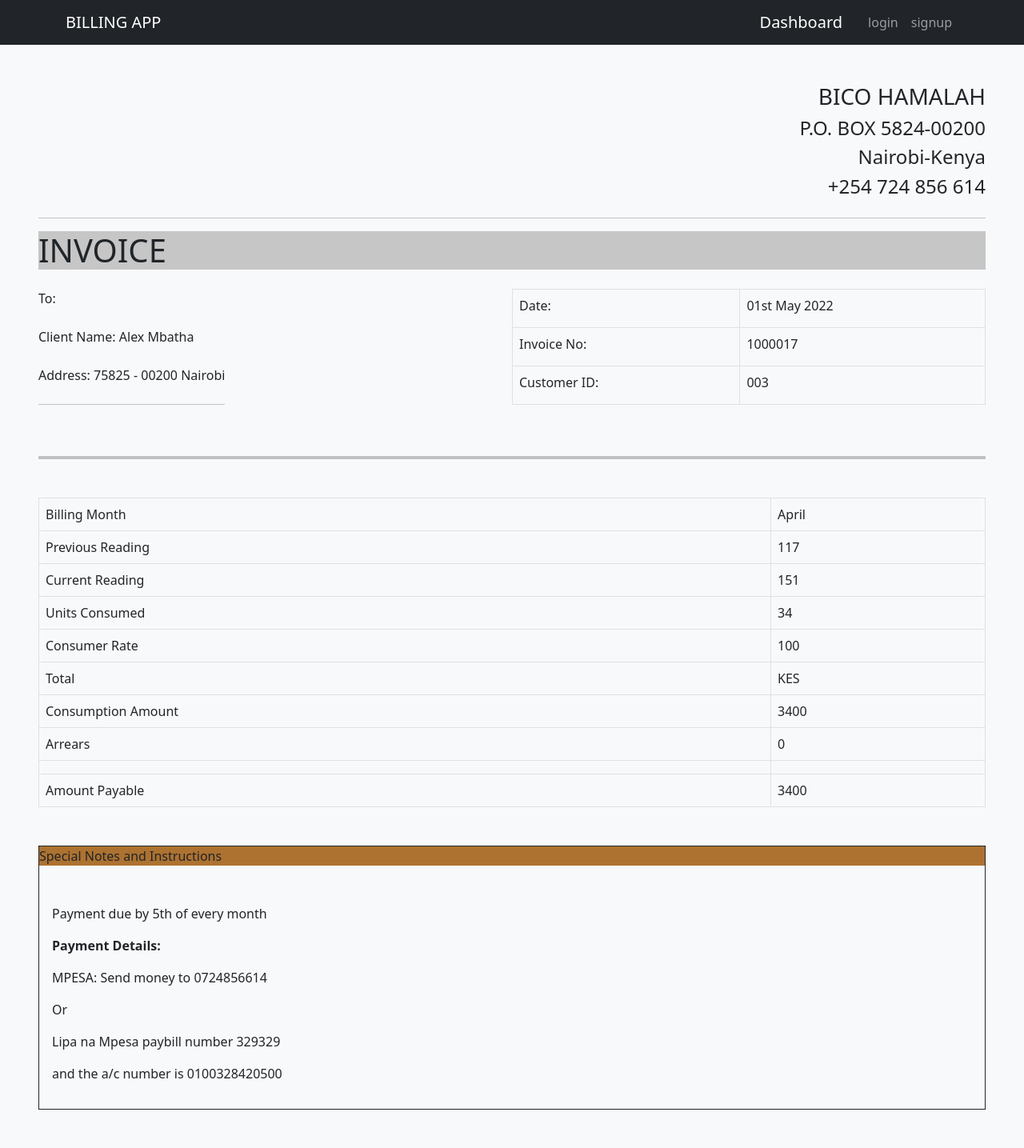
After one commit to darryl22/billing-app-prototype, a Django app: page /invoice/ in a window 1280 px wide. The commit adds this page. Shown: the whole page at 80% size. Run offline with Django 4.2, Linux system fonts and the light colour scheme; some libraries are stand-ins or nearby versions.

Commit message:
added invoice page

```diff
--- /dev/null
+++ b/base/templates/invoice.html
@@ -0,0 +1,93 @@
+{% extends 'main.html' %}
+
+{% block content %}
+
+<div class="p-5">
+    <div class="d-flex flex-column align-items-end">
+        <h3>BICO HAMALAH</h3>
+        <h4>P.O. BOX 5824-00200</h4>
+        <h4>Nairobi-Kenya</h4>
+        <h4>+254 724 856 614</h4>
+    </div>
+    <hr>
+    <h1 style="background-color: rgb(198, 198, 198);" class="mb-4">INVOICE</h1>
+    <div class="d-flex justify-content-between">
+        <div>
+            <p class="mb-4">To:</p>
+            <p class="mb-4">Client Name: Alex Mbatha</p>
+            <p class="mb-4">Address: 75825 - 00200 Nairobi</p>
+            <hr>
+        </div>
+        <table class="table table-bordered w-50">
+            <tr>
+                <td>Date:</td>
+                <td>01st May 2022</td>
+            </tr>
+            <tr>
+                <td>Invoice No:</td>
+                <td>1000017</td>
+            </tr>
+            <tr>
+                <td>Customer ID:</td>
+                <td>003</td>
+            </tr>
+        </table>
+    </div>
+    <hr class="my-5" style="background-color: rgb(31, 31, 31); height: 4px;">
+    <table class="table table-bordered">
+        <tr>
+            <td>Billing Month</td>
+            <td>April</td>
+        </tr>
+        <tr>
+            <td>Previous Reading</td>
+            <td>117</td>
+        </tr>
+        <tr>
+            <td>Current Reading</td>
+            <td>151</td>
+        </tr>
+        <tr>
+            <td>Units Consumed</td>
+            <td>34</td>
+        </tr>
+        <tr>
+            <td>Consumer Rate</td>
+            <td>100</td>
+        </tr>
+        <tr>
+            <td>Total</td>
+            <td>KES</td>
+        </tr>
+        <tr>
+            <td>Consumption Amount</td>
+            <td>3400</td>
+        </tr>
+        <tr>
+            <td>Arrears</td>
+            <td>0</td>
+        </tr>
+        <tr>
+            <td></td>
+            <td></td>
+        </tr>
+        <tr>
+            <td>Amount Payable</td>
+            <td>3400</td>
+        </tr>
+    </table>
+
+    <div class="mt-5 border border-dark">
+        <p style="background-color: rgb(173, 114, 48);">Special Notes and Instructions</p>
+        <div class="p-3">
+            <p class="my-3">Payment due by 5th of every month</p>
+            <p class="fw-bold">Payment Details:</p>
+            <p>MPESA: Send money to 0724856614</p>
+            <p>Or</p>
+            <p>Lipa na Mpesa paybill number 329329</p>
+            <p>and the a/c number is 0100328420500</p>
+        </div>
+    </div>
+
+</div>
+{% endblock %}
--- a/base/templates/main.html
+++ b/base/templates/main.html
@@ -10,7 +10,7 @@
     <link rel="stylesheet" href="..\..\static\plugin\bootstrap-5.2.3-dist\bootstrap-5.2.3-dist\css\bootstrap.min.css">
 </head>
 <body class="bg-light">
-    <div class="navbar navbar-expand navbar-dark bg-dark">
+    <div class="navbar navbar-expand navbar-dark bg-dark main-nav">
         <div class="container">
             <a href="/" class="navbar-brand">BILLING APP</a>
             <div class="navbar-nav">
--- a/base/urls.py
+++ b/base/urls.py
@@ -8,4 +8,5 @@ urlpatterns = [
     path('logout/', views.logoutUser, name="logout"),
     path('dashboard/', views.dashboard, name="dashboard"),
     path('utilityDetails/<str:pk>/', views.UtilityDetails, name="utilityDetails"),
+    path('invoice/', views.invoice, name="invoice")
 ]
--- a/base/views.py
+++ b/base/views.py
@@ -16,16 +16,16 @@ def loginUser(request):
         password = request.POST.get("password")
 
         try:
-            user = User.objects.get(username = username)
-            if user is not None:
-                login(request, user)
-                return redirect("dashboard")
+            finduser = User.objects.get(username = username)
+            if finduser is not None:
+                user = authenticate(request, username = username, password = password)
+                if user is not None:
+                    login(request, user)
+                    return redirect("dashboard")
             else:
                 messages.error(request, "invalid login credentials")
         except:
             messages.error(request, "user not found")
-
-        user = authenticate(request, username = username, password = password)
 
     return render(request, 'login.html')
 
@@ -100,3 +100,6 @@ def UtilityDetails(request, pk):
         "unit": unit
     }
     return render(request, 'utilityDetails.html', ctx)
+
+def invoice(request):
+    return render(request, 'invoice.html')
--- a/static/styles/styles.css
+++ b/static/styles/styles.css
@@ -25,6 +25,12 @@
     cursor: url('../images/pen-tool.png'), pointer;
 }
 
+@media print {
+    .main-nav{
+        display: none;
+    }
+}
+
 @media (pointer: coarse){
     body{
         overflow: hidden;
```
Also changed, not shown: base/models.py (+8 -0 lines), base/templates/dashboard.html (+8 -8 lines), base/templates/utilityDetails.html (+10 -10 lines), db.sqlite3.
